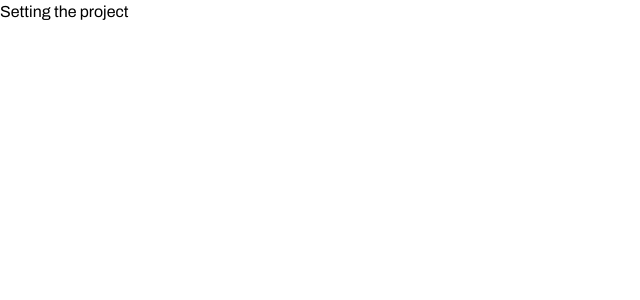
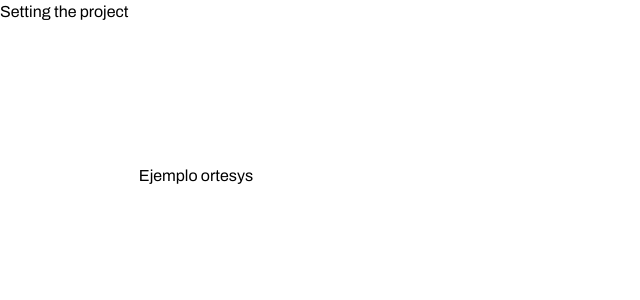
Before and after one commit to MateoMigone/ortesys-3D, a Nuxt app: page / in a window 1280 px wide. Shown: the top 300 px of the page, without its empty margins (0-640 px from the left). Built offline with nearby package versions, Linux system fonts and the light colour scheme.

Commit message:
Creating ortesys card

```diff
--- /dev/null
+++ b/components/OrtesysCard.vue
@@ -0,0 +1,9 @@
+<template>
+  <div class="flex justify-center items-center w-[392px] h-[303px]">
+    <h3 class="">Ejemplo ortesys</h3>
+  </div>
+</template>
+
+<script setup></script>
+
+<style scoped></style>
--- a/pages/index.vue
+++ b/pages/index.vue
@@ -1,3 +1,4 @@
 <template>
   <div>Setting the project</div>
+  <OrtesysCard />
 </template>
```
